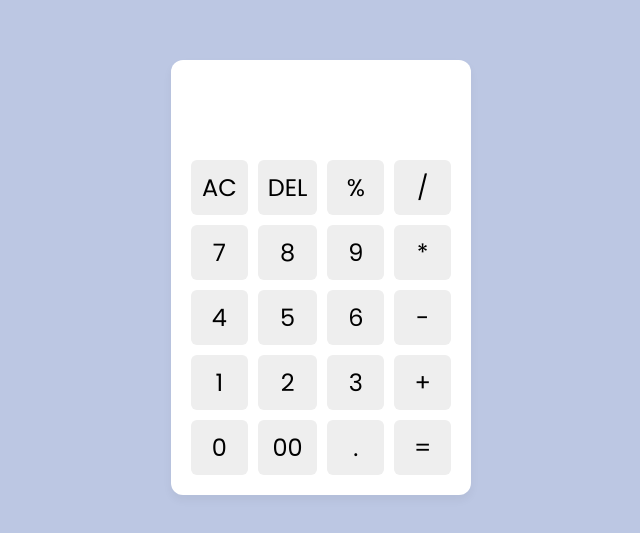
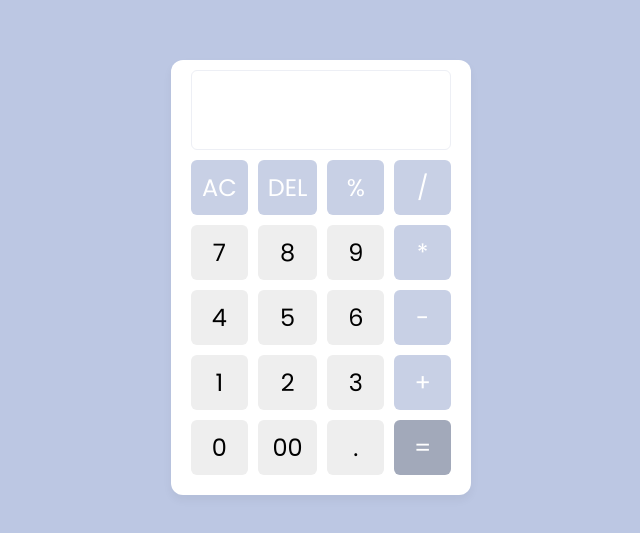
Before and after one commit to remote-webcreation/Calculator, a plain HTML site: page index.html in a window 1280 px wide. Shown: the part 123-656 px from the top of the page, without its empty margins (319-959 px from the left). Drawn offline with Linux system fonts and the light colour scheme.

Commit message:
added event listeners on click to call calculate funtion

```diff
--- a/index.html
+++ b/index.html
@@ -10,33 +10,35 @@
    <div class="container">
     <input type="text" class="display">
     <div class="buttons">
-        <button data-value="AC">AC</button>
-        <button data-value="DEL">DEL</button>
-        <button data-value="%">%</button>
-        <button data-value="/">/</button>
+        <button class="operator" data-value="AC">AC</button>
+        <button class="operator" data-value="DEL">DEL</button>
+        <button class="operator" data-value="%">%</button>
+        <button class="operator" data-value="/">/</button>
 
         <button data-value="7">7</button>
         <button data-value="8">8</button>
         <button data-value="9">9</button>
-        <button data-value="*">*</button>
+        <button class="operator" data-value="*">*</button>
 
         <button data-value="4">4</button>
         <button data-value="5">5</button>
         <button data-value="6">6</button>
-        <button data-value="-">-</button>
+        <button class="operator" data-value="-">-</button>
 
         <button data-value="1">1</button>
         <button data-value="2">2</button>
         <button data-value="3">3</button>
-        <button data-value="+">+</button>
+        <button class="operator" data-value="+">+</button>
 
         <button data-value="0">0</button>
         <button data-value="00">00</button>
         <button data-value=".">.</button>
-        <button data-value="=">=</button>
+        <button class="operatorr" data-value="=">=</button>
 
 
     </div>
    </div>
+
+   <script src="main.js"></script>
 </body>
 </html>
--- a/main.js
+++ b/main.js
@@ -0,0 +1,12 @@
+const display = document.querySelector(".display");
+const buttons = document.querySelectorAll("button");
+
+const calculate = (btnValue) => {
+    console.log(btnValue);
+}
+
+// eventlist. for buttons
+buttons.forEach((button) => {
+    // click listener calls calc.
+    button.addEventListener("click", e => calculate(e.target.dataset.value));
+});
--- a/style.css
+++ b/style.css
@@ -28,7 +28,8 @@ body {
         width: 100%;
         margin-bottom: .625rem;
         outline: none;
-        border: none;
+        border: 1px solid #edeff5;
+        border-radius: .375rem;
         text-align: right;
         margin-bottom: .625rem;
         color: #000e1a;
@@ -46,6 +47,7 @@ body {
             font-size: 1.5em;
             cursor: pointer;
             background-color: #eee;
+            transition: all 0.2s ;
             &:hover {
                 background-color: #e9e9e9;
             }
@@ -53,6 +55,28 @@ body {
                 transform: scale(0.98);
             }
         }
+        .operator {
+            color: #ffffff;
+            background-color: #c8d0e5;
+            transition: all 0.2s ;
+            &:hover {
+                background-color: #dae3f9;
+            }
+            &:active {
+                color: #000e1a;
+            }
+        }
+        .operatorr {
+            color:  #ffffff;
+            background-color: #a2a9ba;
+            transition: all 0.2s ;
+            &:hover {
+                background-color: #858b99;
+            }
+            &:active {
+                color: #ffffff;background-color: #c8d0e5
+            }
+        }
     }
 
 }
```
Also changed, not shown: 1 other file.
